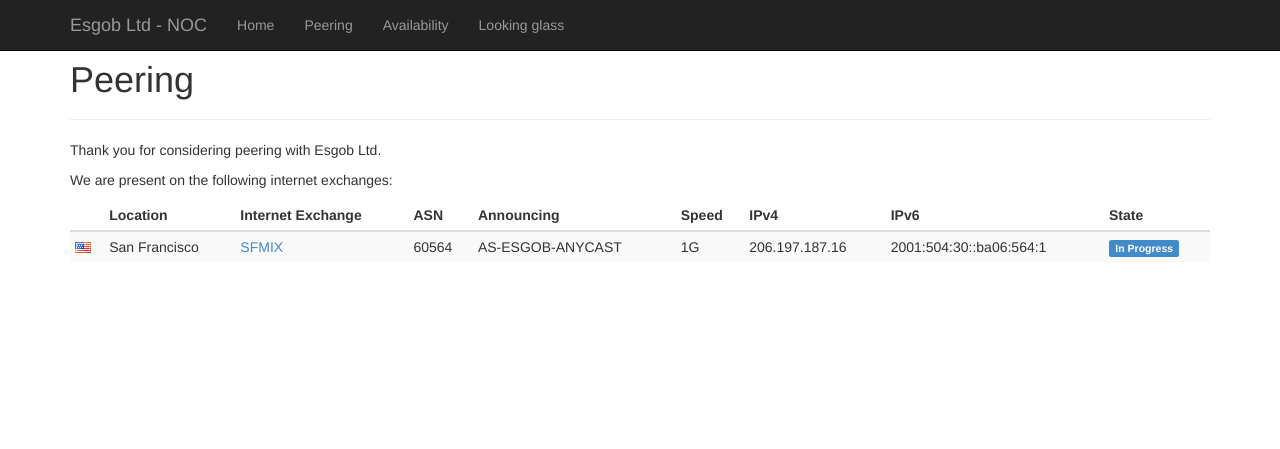
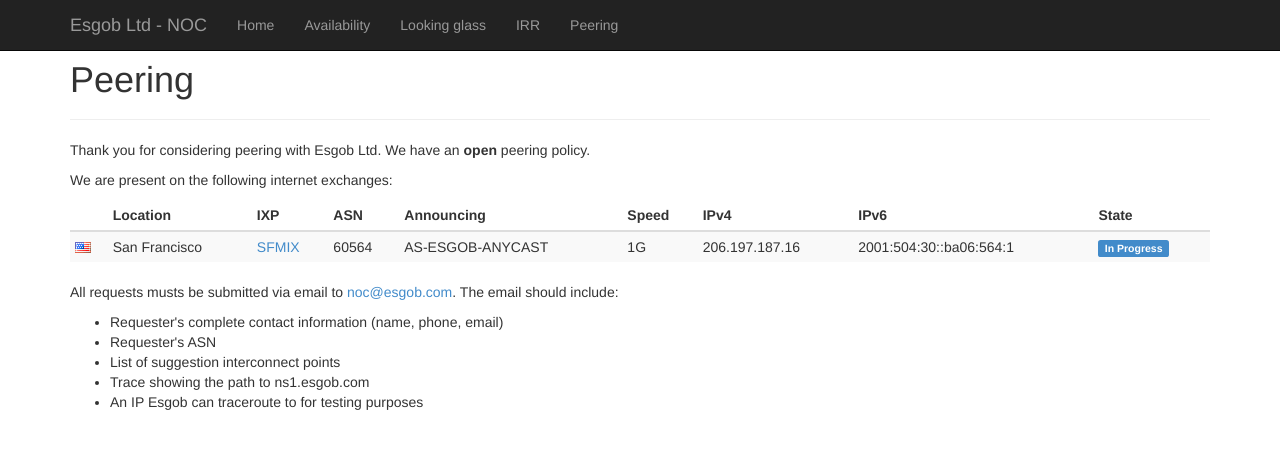
Before and after one commit to flyworker/nocwebsite, a Python web app: template templates/peering.html in a window 1280 px wide. Shown: the top 449 px of the page. Run offline with Jinja, Linux system fonts and the light colour scheme; the template is opened without the code that fills it, so the values that code supplies are empty; some libraries are stand-ins or nearby versions.

Commit message:
New IRR page, moved around header menu, added PeeringDB link for AS60564

```diff
--- a/templates/index.html
+++ b/templates/index.html
@@ -30,7 +30,7 @@
 				<li><a href="https://apps.db.ripe.net/search/lookup.html?source=ripe&key=AS-ESGOB-ANYCAST">AS-ESGOB-ANYCAST</a></li>
 				<li><a href="https://apps.db.ripe.net/search/lookup.html?source=ripe&key=193.47.147.0-193.47.147.255">193.47.147.0/24</a></li>
 				<li>2001:067c:1b43::/48</li></ul></p>
-				<p> <a href="http://bgp.he.net/AS60564">bgp.he.net</a></p>
+				<p><a href="http://www.peeringdb.com/view.php?asn=60564">PeeringDB</a> <a href="http://bgp.he.net/AS60564">bgp.he.net</a></p>
 		</div>
 
         <h3>Anycast nodes</h3>
--- a/templates/layout.html
+++ b/templates/layout.html
@@ -49,9 +49,11 @@
             <div class="collapse navbar-collapse">
               <ul class="nav navbar-nav">
                 {{ navlink("index","Home") }}
-                {{ navlink("peering","Peering") }}
                 {{ navlink("availability","Availability") }}
                 {{ navlink("looking_glass","Looking glass") }}
+                {{ navlink("irr","IRR") }}
+                {{ navlink("peering","Peering") }}
+
               </ul>
             </div><!--/.nav-collapse -->
           </div>
--- a/templates/peering.html
+++ b/templates/peering.html
@@ -5,14 +5,14 @@
             <h1>Peering</h1>
         </div>
 
-        <div><p>Thank you for considering peering with Esgob Ltd.</p><p>We are present on the following internet exchanges:</p></div>
+        <div><p>Thank you for considering peering with Esgob Ltd. We have an <b>open</b> peering policy.</p><p>We are present on the following internet exchanges:</p></div>
 
       <table class="table table-striped table-condensed">
         <thead>
           <tr>
             <th> </th>
             <th>Location</th>
-            <th>Internet Exchange</th>
+            <th>IXP</th>
             <th>ASN</th>
             <th>Announcing</th>
             <th>Speed</th>
@@ -35,4 +35,13 @@
           </tr>
       </table>
 
+        <p>All requests musts be submitted via email to <a href="mailto:noc@esgob.com">noc@esgob.com</a>. The email should include:<p>
+        <p><ul>
+            <li>Requester's complete contact information (name, phone, email)</li>
+            <li>Requester's ASN</li>
+            <li>List of suggestion interconnect points</li>
+            <li>Trace showing the path to ns1.esgob.com</li>
+            <li>An IP Esgob can traceroute to for testing purposes</li>
+        </ul></p>
+
 {% endblock %}
```
Also changed, not shown: templates/irr.html (added, +19 -0 lines), 1 other file.
